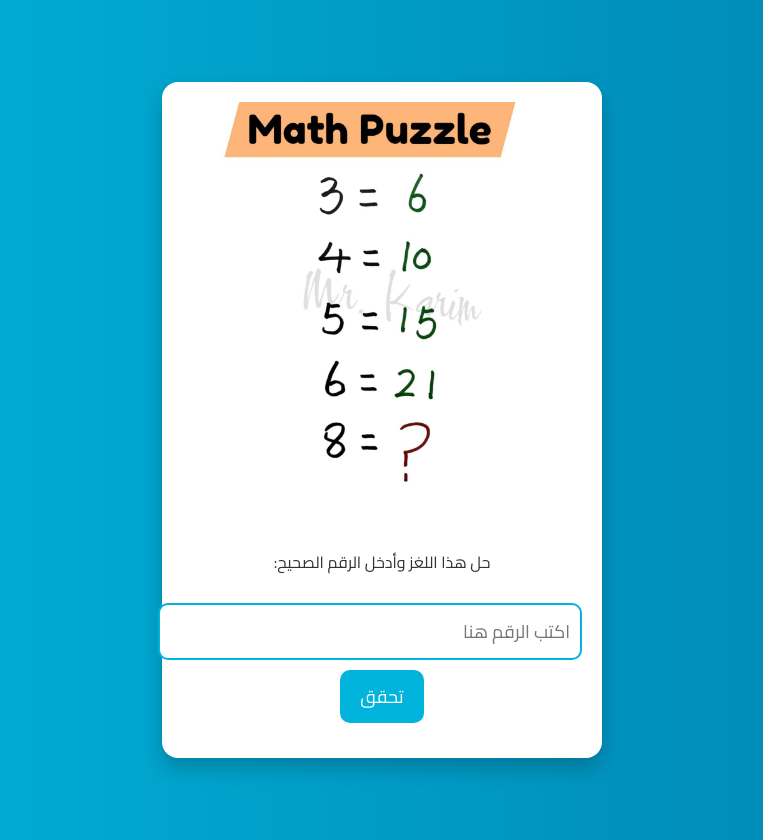
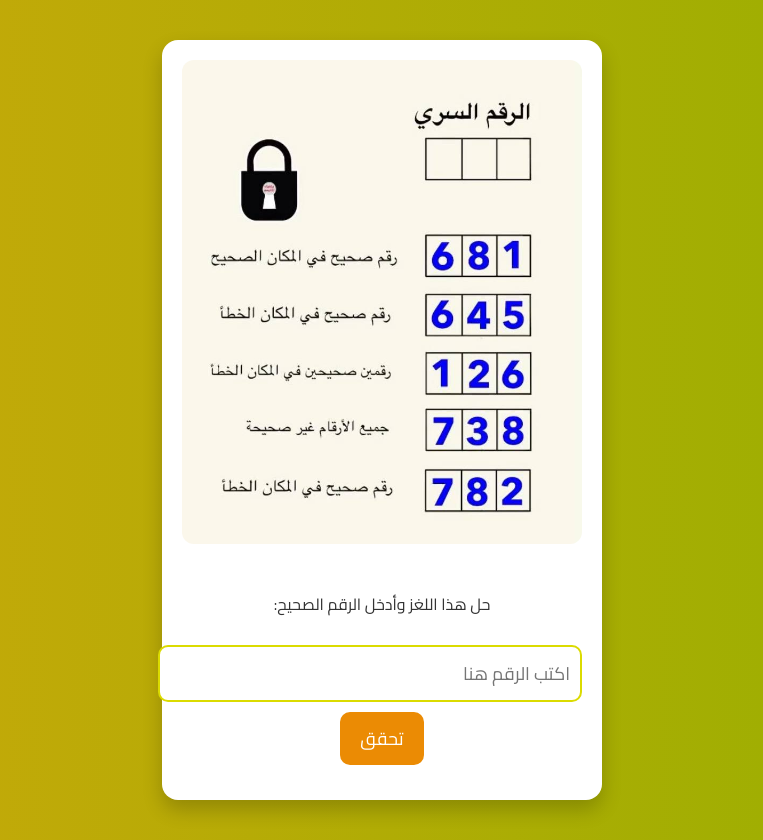
Before and after one commit to Dandi8/Daily-Quizzes, a plain HTML site: page index.html in a window 1280 px wide. Shown: the whole page, without its empty margins (258-1021 px from the left). Drawn offline with Linux system fonts and the light colour scheme.

Commit message:
adding new quizz

```diff
--- a/index.html
+++ b/index.html
@@ -11,7 +11,7 @@
 </head>
 <body>
   <div class="container">
-    <img src="Puzzle.jpg" alt="صورة اللغز" id="puzzle-img">
+    <img src="blue.jpg" alt="صورة اللغز" id="puzzle-img">
     <p>حل هذا اللغز وأدخل الرقم الصحيح:</p>
     <input type="number" id="answer" placeholder="اكتب الرقم هنا">
     <button onclick="checkAnswer()">تحقق</button>
@@ -24,7 +24,7 @@
       const resultDiv = document.getElementById("result");
 
       // الرقم الصحيح
-      const correctAnswer = 36;
+      const correctAnswer = 251;
 
       if (parseInt(userAnswer) === correctAnswer) {
         resultDiv.innerHTML = "✅ صحيح! أحسنت.";
--- a/styles.css
+++ b/styles.css
@@ -1,7 +1,7 @@
 
     body {
       font-family: 'Cairo', sans-serif;
-      background: linear-gradient(to right, #00b4db, #0083b0);
+      background: linear-gradient(to right, #cba80a, #96b000);
       color: white;
       display: flex;
       flex-direction: column;
@@ -32,12 +32,12 @@
       padding: 10px;
       font-size: 18px;
       margin: 10px 0;
-      border: 2px solid #00b4db;
+      border: 2px solid #dbdb00;
       border-radius: 10px;
       font-family: 'Cairo', sans-serif;
     }
     button {
-      background: #00b4db;
+      background: #eb8b04;
       color: white;
       border: none;
       padding: 10px 20px;
@@ -47,7 +47,7 @@
       font-family: 'Cairo', sans-serif;
     }
     button:hover {
-      background: #009ac6;
+      background: #cbb50e;
     }
     .result {
       font-size: 24px;
```
Also changed, not shown: blue.jpg (added), red.jpg (added).
